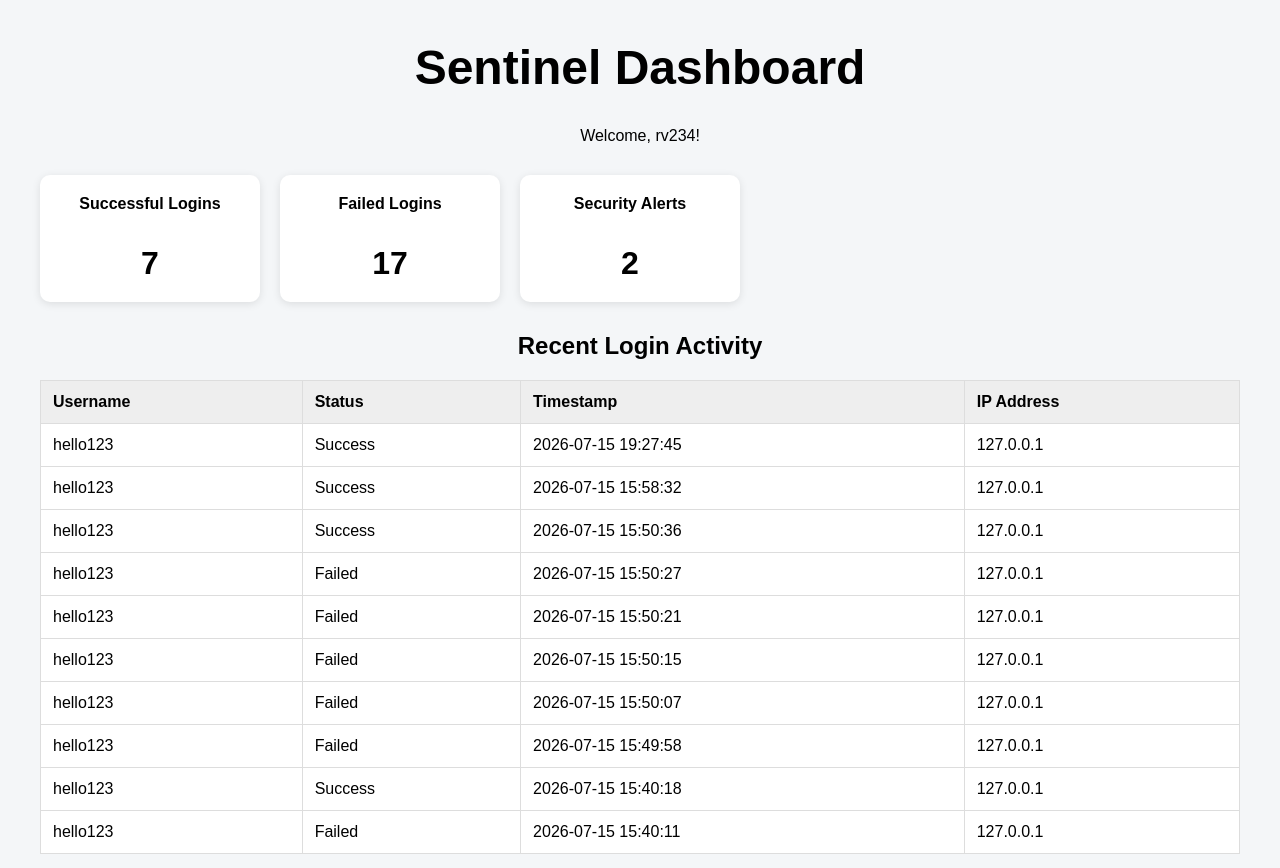
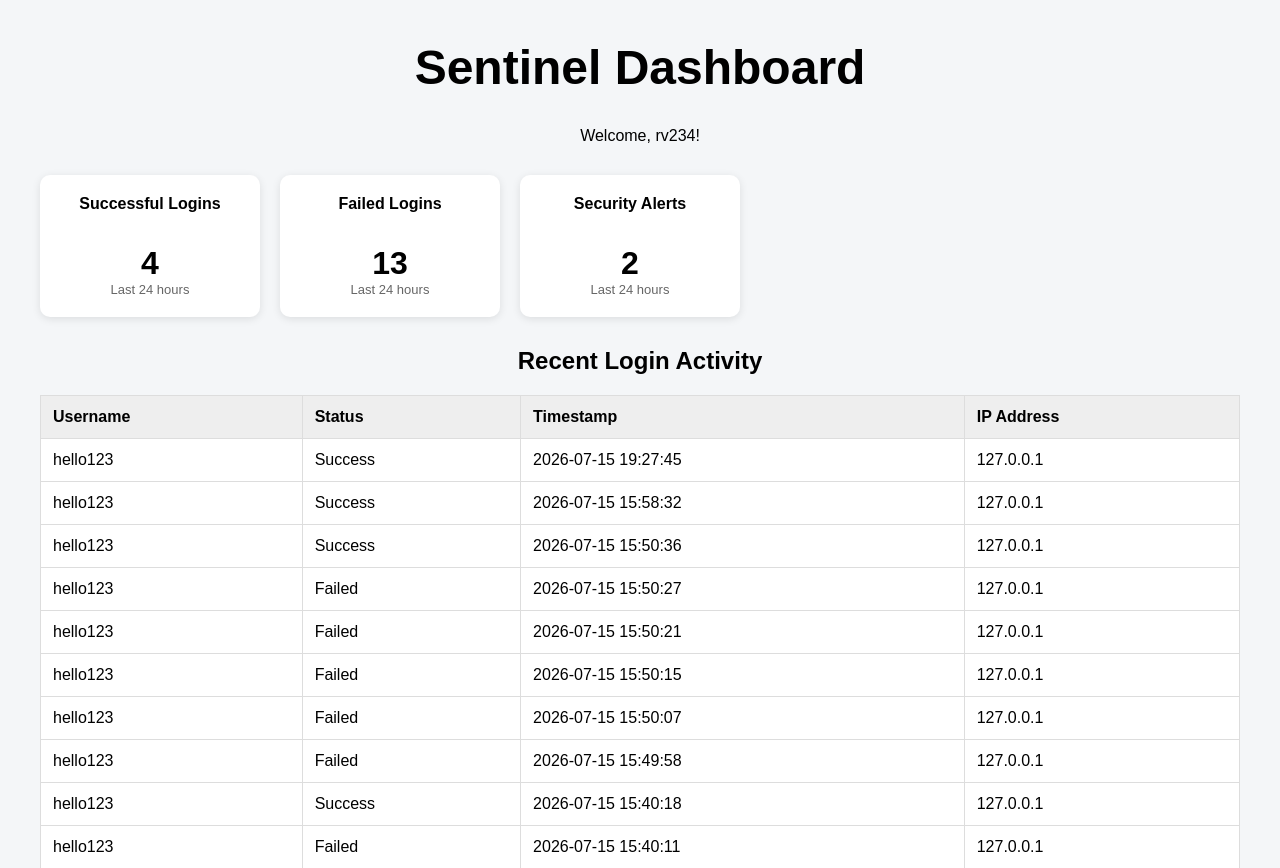
Before and after one commit to rvunnama/sentinel-security-dashboard, a Flask app: page /dashboard in a window 1280 px wide. Shown: the top 868 px of the page. Run offline with Flask 3, Linux system fonts and the light colour scheme; a user stored in the database is signed in; data comes from the database, SQL or seed files in the repository; both versions use the stored data as it was after the commit.

Commit message:
Add 24-hour security metrics

```diff
--- a/database.py
+++ b/database.py
@@ -137,6 +137,7 @@ def get_dashboard_stats():
             SELECT COUNT(*)
             FROM login_attempts
             WHERE success = 1
+            AND timestamp >= datetime('now', '-24 hours')
         """)
         successful_logins = cursor.fetchone()[0]
 
@@ -144,12 +145,14 @@ def get_dashboard_stats():
             SELECT COUNT(*)
             FROM login_attempts
             WHERE success = 0
+            AND timestamp >= datetime('now', '-24 hours')
         """)
         failed_logins = cursor.fetchone()[0]
 
         cursor.execute("""
             SELECT COUNT(*)
             FROM security_alerts
+            WHERE timestamp >= datetime('now', '-24 hours')
         """)
         total_alerts = cursor.fetchone()[0]
 
--- a/static/style.css
+++ b/static/style.css
@@ -41,6 +41,11 @@ body {
     margin-bottom: 0;
 }
 
+.stat-card span {
+    font-size: 13px;
+    color: #666;
+}
+
 table {
     width: 100%;
     border-collapse: collapse;
--- a/templates/dashboard.html
+++ b/templates/dashboard.html
@@ -8,16 +8,19 @@
         <div class="stat-card">
             <h3>Successful Logins</h3>
             <p>{{ stats["successful_logins"] }}</p>
+            <span>Last 24 hours</span>
         </div>
 
         <div class="stat-card">
             <h3>Failed Logins</h3>
             <p>{{ stats["failed_logins"] }}</p>
+            <span>Last 24 hours</span>
         </div>
 
         <div class="stat-card">
             <h3>Security Alerts</h3>
             <p>{{ stats["total_alerts"] }}</p>
+            <span>Last 24 hours</span>
         </div>
     </div>
 
```
Also changed, not shown: sentinel.db. Lines whose indentation alone changed are shown as unchanged.
